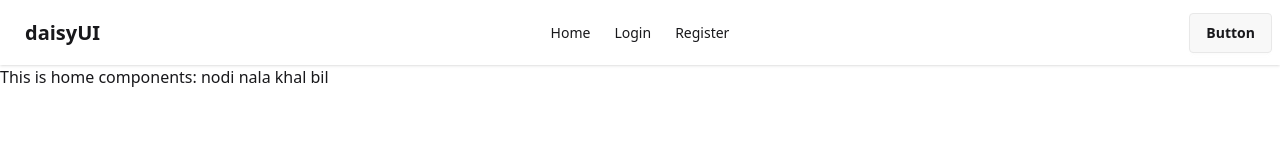
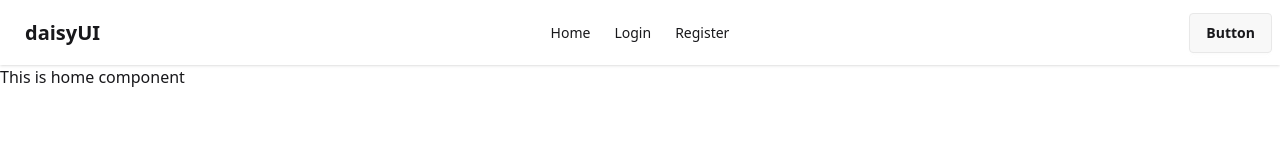
Before and after one commit to jnakht/auth-infinity-war, a React (Vite) app: page / in a window 1280 px wide. Shown: the top 160 px of the page. Built offline with nearby package versions, Linux system fonts and the light colour scheme.

Commit message:
create user with email and password

```diff
--- a/src/components/Home/Home.jsx
+++ b/src/components/Home/Home.jsx
@@ -2,10 +2,10 @@ import { useContext } from "react";
 import { AuthContext } from "../providers/AuthProvider";
 
 const Home = () => {
-    const authInfo = useContext(AuthContext);
+
     return (
         <div>
-            <h3>This is home components: {authInfo}</h3>
+            <h3>This is home component</h3>
         </div>
     );
 };
--- a/src/components/Register/Register.jsx
+++ b/src/components/Register/Register.jsx
@@ -1,12 +1,24 @@
+import { useContext } from "react";
 import { Link } from "react-router-dom";
+import { AuthContext } from "../providers/AuthProvider";
 
 const Register = () => {
+    const {createUser} = useContext(AuthContext);
     const handleRegister = (e) => {
         e.preventDefault();
         const userName = e.target.name.value;
         const userEmail = e.target.email.value;
         const userPassword = e.target.password.value;
         console.log(userName, userEmail, userPassword);
+
+        // create user with email and password
+        createUser(userEmail, userPassword)
+        .then(result => {
+            console.log(result.user);
+        })
+        .catch(error => {
+            console.log(error)
+        })
     }
     return (
         <div className="hero bg-base-200 min-h-screen">
--- a/src/components/providers/AuthProvider.jsx
+++ b/src/components/providers/AuthProvider.jsx
@@ -1,8 +1,14 @@
-import { createContext } from "react";
+import { createUserWithEmailAndPassword } from "firebase/auth";
+import { createContext, useState } from "react";
+import auth from "../../firebase/firebase.config";
 
 export const AuthContext = createContext(null);
 const AuthProvider = ({children}) => {
-    const authInfo = 'nodi nala khal bil';
+    const [user, setUser] = useState(null);
+    const createUser = (email, password) => {
+       return  createUserWithEmailAndPassword(auth, email, password);
+    }
+    const authInfo = {user, createUser};
     return (
         <AuthContext.Provider value={authInfo}>
             {children}
```
